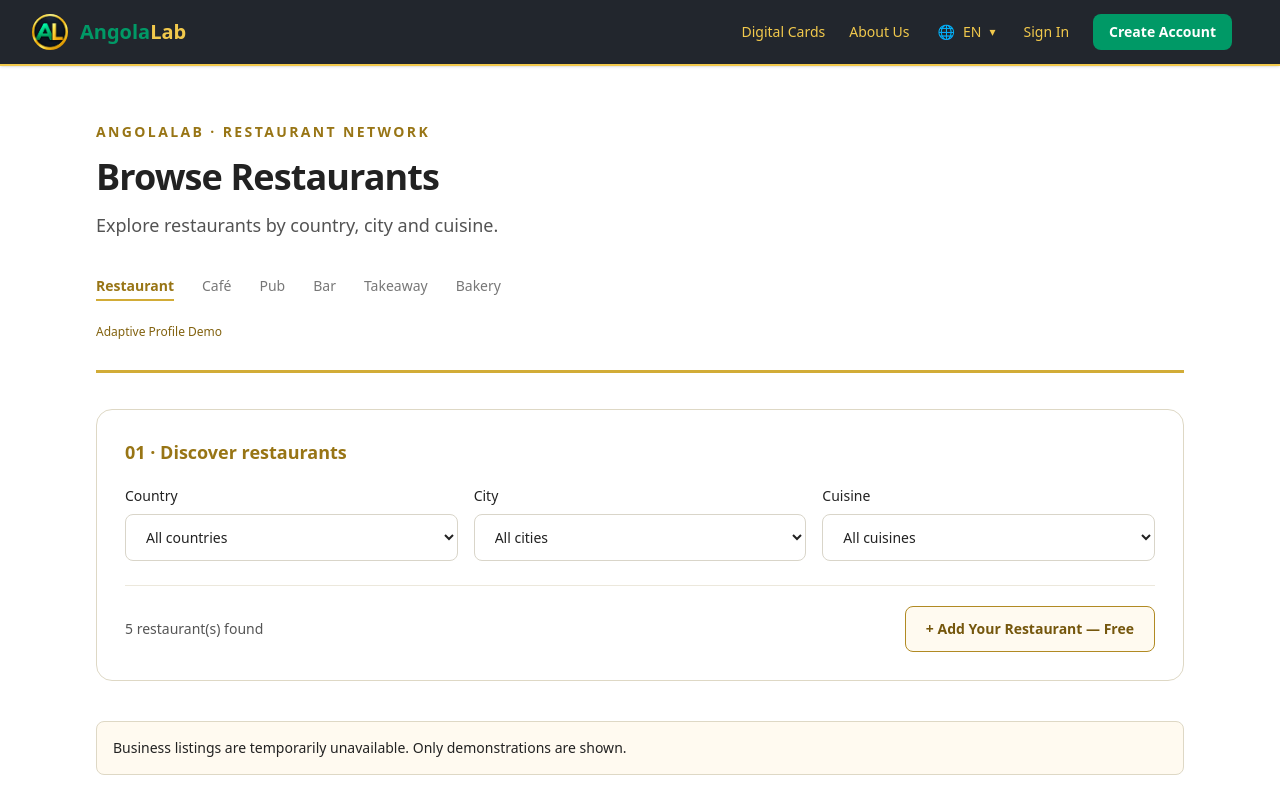
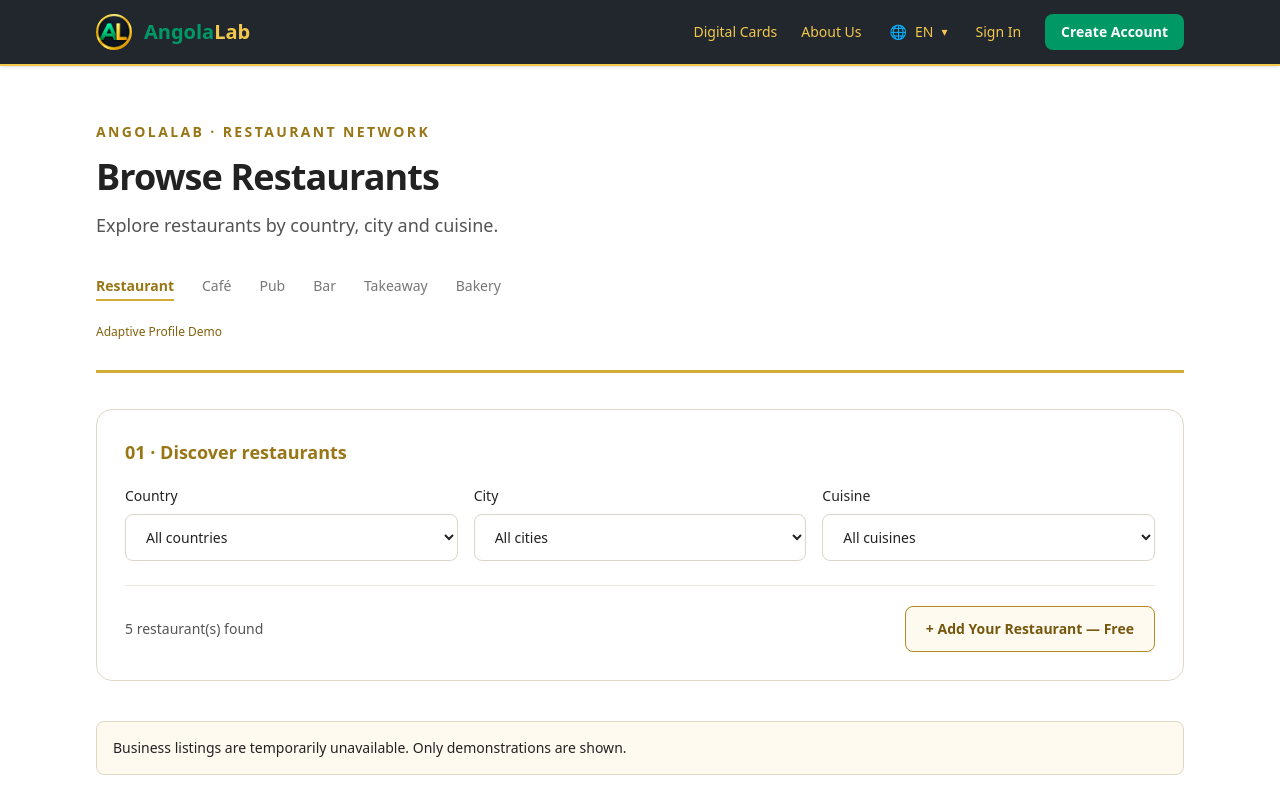
Before and after one commit to oswaldodeal/angolalab-restaurants, a Next.js app: page /en/restaurants in a window 1280 px wide. Shown: the top 800 px of the page. Built offline with nearby package versions, Linux system fonts and the light colour scheme.

Commit message:
Align restaurant directory header with content edges

```diff
--- a/components/Header.tsx
+++ b/components/Header.tsx
@@ -68,6 +68,9 @@ export default function Header() {
 
   const navLinkClass = 'rounded-md text-[#F2C94C] hover:text-white focus-visible:outline focus-visible:outline-2 focus-visible:outline-offset-2 focus-visible:outline-[#F2C94C]';
   const isHome = path === '/pt' || path === '/en';
+  const isRestaurantDirectory = path === '/pt/restaurantes' || path === '/en/restaurants';
+  const headerWidth = isRestaurantDirectory ? 'max-w-6xl px-5 sm:px-8'
+    : isHome ? 'max-w-6xl' : 'max-w-7xl px-4 sm:px-6 lg:pl-8 lg:pr-12';
 
   const languageMenu = (
     <details ref={languageRef} className="group relative">
@@ -102,7 +105,7 @@ export default function Header() {
 
   return (
 <header className={`sticky top-0 z-50 w-full max-w-full bg-[#22262D] shadow-sm ${isHome ? 'px-5' : ''}`}>
-      <div className={`mx-auto flex w-full min-w-0 items-center justify-between gap-3 py-3 ${isHome ? 'max-w-6xl' : 'max-w-7xl px-4 sm:px-6 lg:pl-8 lg:pr-12'}`}>
+      <div className={`mx-auto flex w-full min-w-0 items-center justify-between gap-3 py-3 ${headerWidth}`}>
        <Link
   href={`/${lang}`}
   className="inline-flex min-w-0 shrink-0 items-center gap-2 rounded-md text-lg font-bold sm:gap-3 sm:text-xl focus-visible:outline focus-visible:outline-2 focus-visible:outline-offset-2 focus-visible:outline-[#F2C94C]"
```
